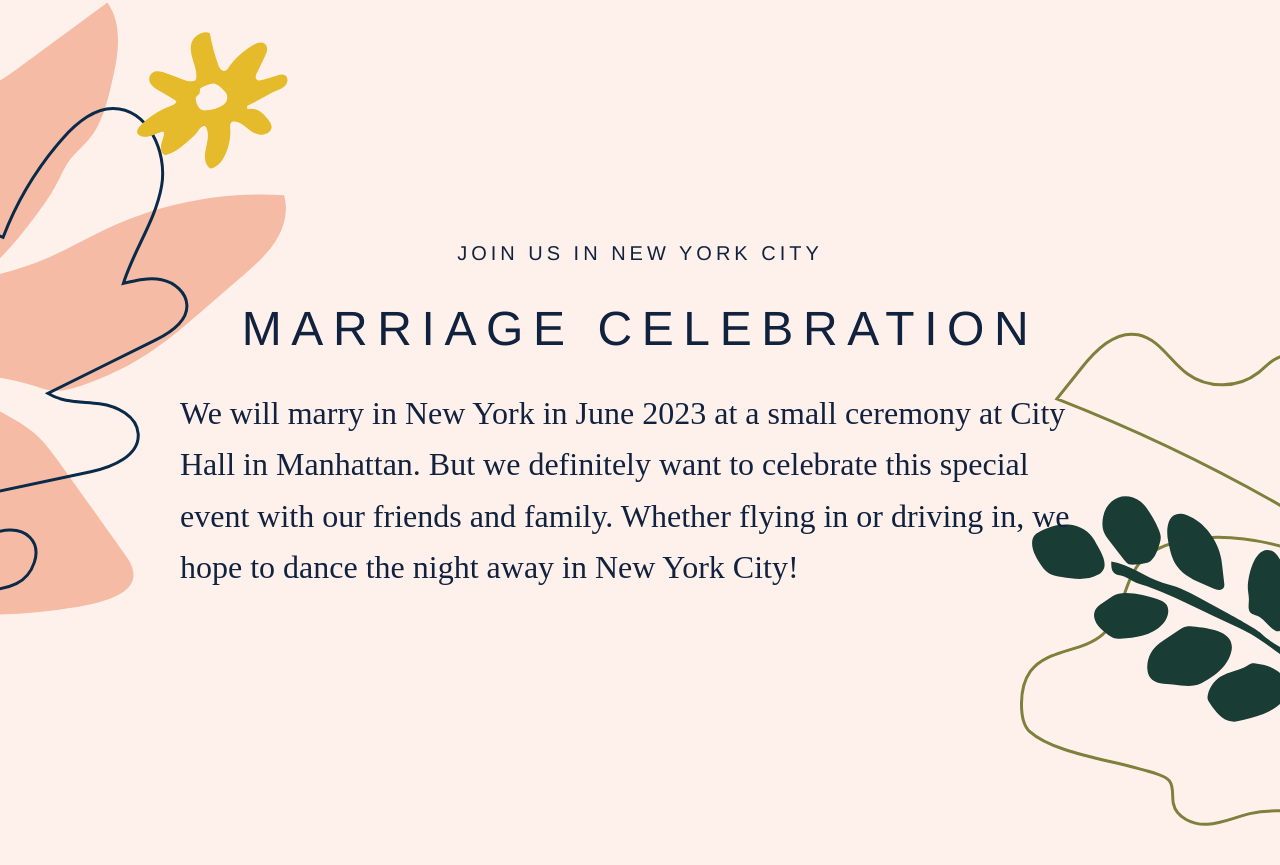
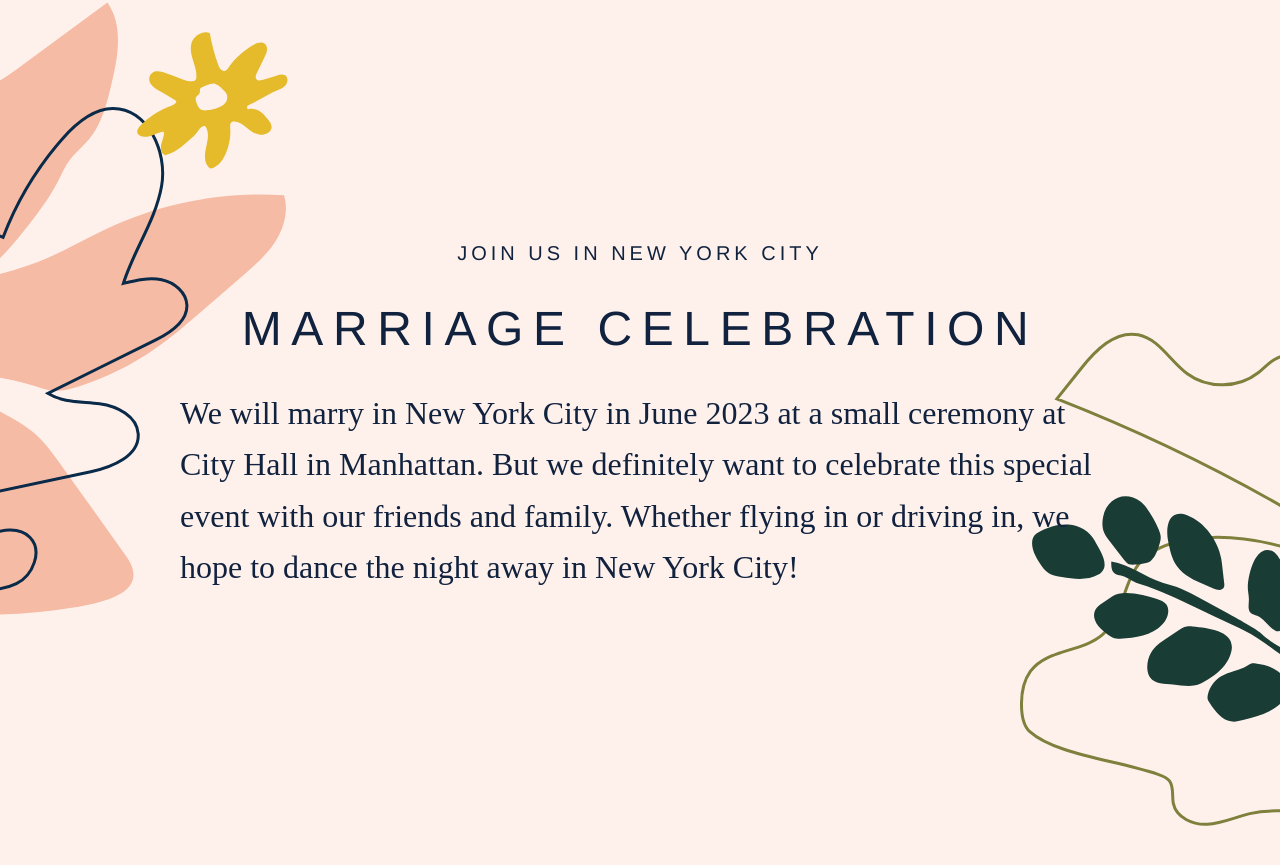
Before and after one commit to wassimserhan/wxh, a website built with webpack: page index.html in a window 1280 px wide. Shown: the part 2649-3514 px from the top of the page. Built offline with nearby package versions, Linux system fonts and the light colour scheme.

```diff
--- a/index.html
+++ b/index.html
@@ -421,7 +421,8 @@
               <h5 class="text-center">Join Us in New York City</h5>
               <h2 class="text-center">Marriage Celebration</h2>
               <p class="large">
-                We will marry in New York in June 2023 at a small ceremony at City Hall in Manhattan. But we definitely
+                We will marry in New York City in June 2023 at a small ceremony at City Hall in Manhattan. But we
+                definitely
                 want
                 to celebrate this special event with our friends and family. Whether flying in or driving in, we
                 hope to
```
